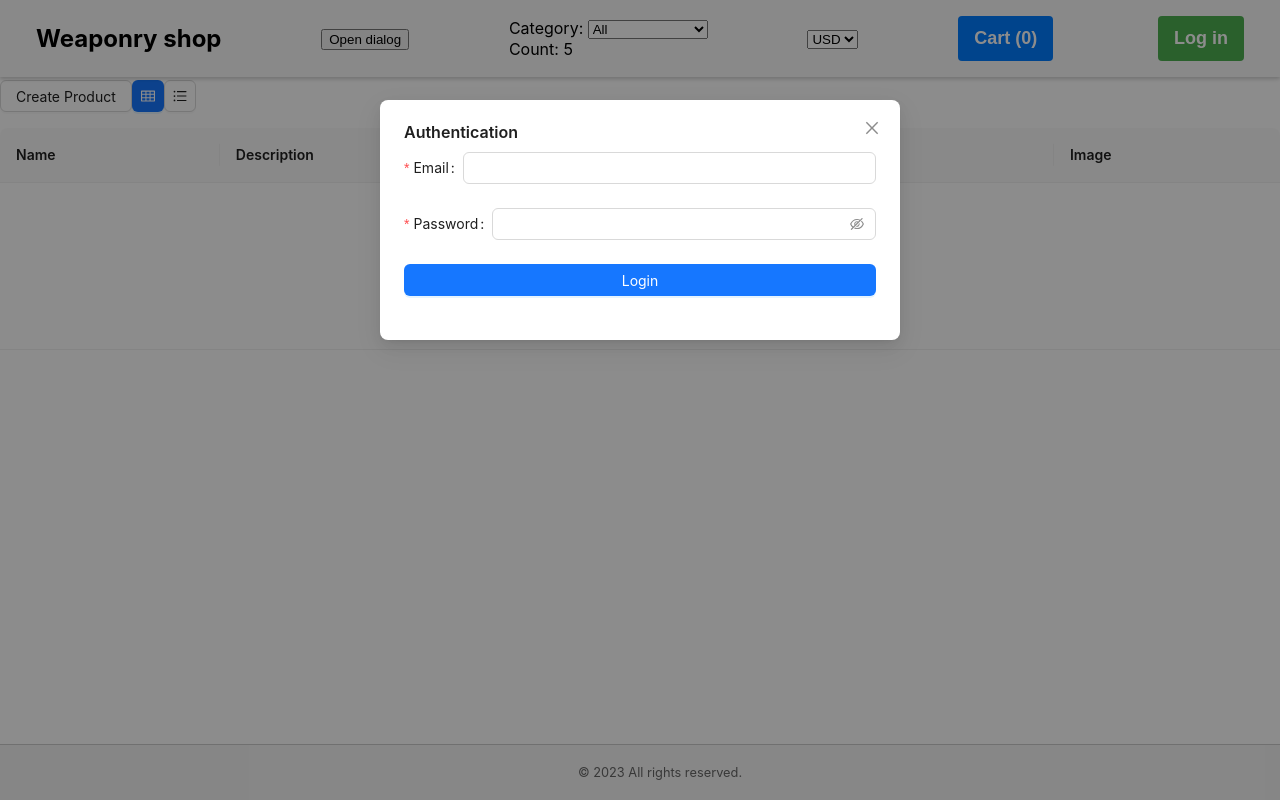
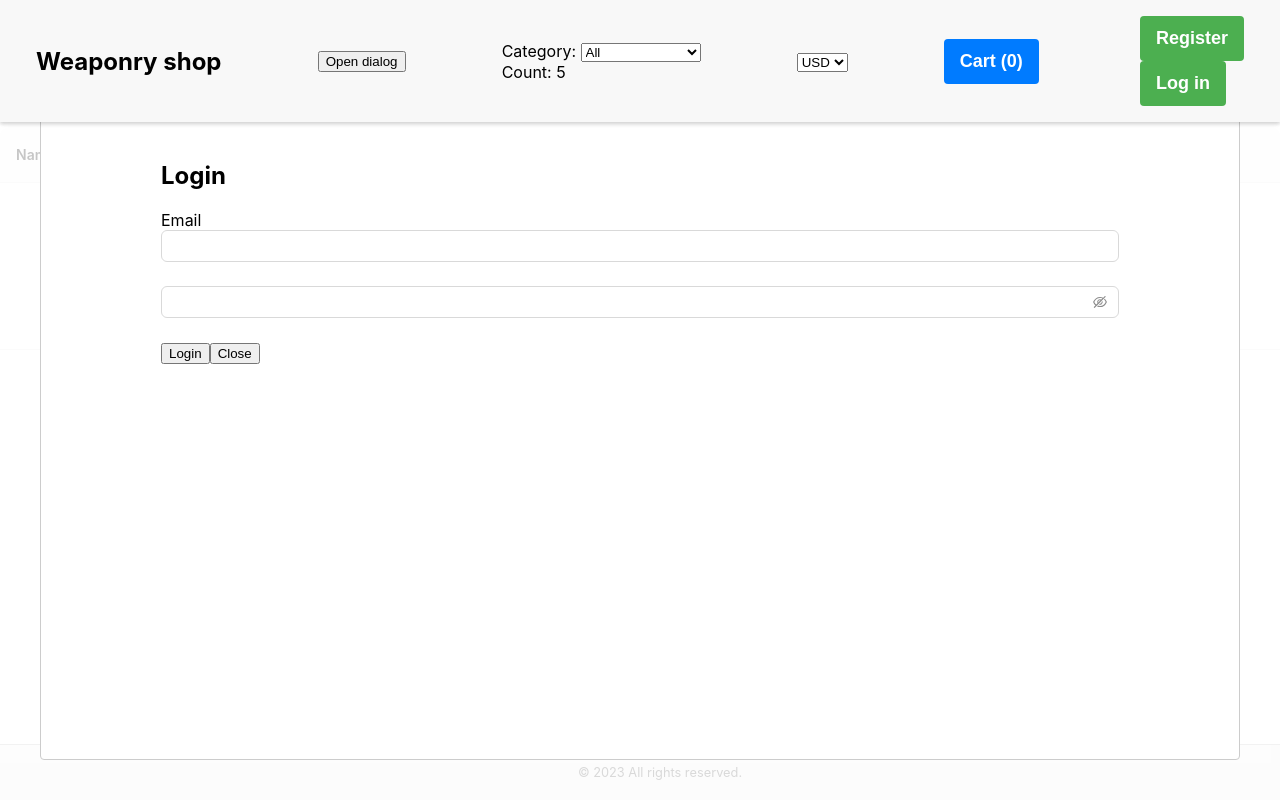
Before and after one commit to YriyQKoty/My-React-App, a React (Create React App) app: page /admin in a window 1280 px wide. Both pictures are taken after a click on the button "Log in". Built offline with nearby package versions, Linux system fonts and the light colour scheme.

Commit message:
Add Lab-8

```diff
--- a/package.json
+++ b/package.json
@@ -7,13 +7,16 @@
     "@testing-library/react": "^13.4.0",
     "@testing-library/user-event": "^13.5.0",
     "antd": "^5.3.1",
+    "formik": "^2.2.9",
     "react": "^18.2.0",
     "react-dom": "^18.2.0",
+    "react-modal": "^3.16.1",
     "react-router-dom": "^6.9.0",
     "react-scripts": "5.0.1",
     "react-transition-group": "^4.4.5",
     "styled-components": "^5.3.9",
-    "web-vitals": "^2.1.4"
+    "web-vitals": "^2.1.4",
+    "yup": "^1.0.2"
   },
   "scripts": {
     "start": "react-scripts start",
--- a/src/admin/AdminPanel.jsx
+++ b/src/admin/AdminPanel.jsx
@@ -1,33 +1,33 @@
 import React, { useState } from 'react';
-import { Upload, Modal, Input, Button, Table, Form, List, Avatar, Select } from 'antd';
+import { Formik, Form, Field } from 'formik';
+import { Input, Form as AntForm, Select, Upload, List, Table, Button } from 'antd';
 import { TableOutlined, UnorderedListOutlined } from '@ant-design/icons';
+import Modal from 'react-modal';
+import * as Yup from "yup";
 
 export default function AdminPanel() {
     const [products, setProducts] = useState([]);
     const [modalVisible, setModalVisible] = useState(false);
     const [viewType, setViewType] = useState('table');
 
-    const [form] = Form.useForm();
+    //const [form] = Form.useForm();
 
-    const handleOk = () => {
-        form
-            .validateFields()
-            .then((values) => {
-                const product = {
-                    name: values.name,
-                    description: values.description,
-                    price: values.price,
-                    category: values.category,
-                    image: values.image
-                };
-                setProducts([...products, product]);
-                form.resetFields();
-                setModalVisible(false);
-            });
+    const validationSchema = {
+        name: Yup.string().required('Please enter product name!'),
+        description: Yup.string().required('Please enter product desc!'),
+        price: Yup.number().required('Please enter product Price!').min(0.1).moreThan(5, "Price should be more than 5"),
       };
 
+      const initialValues = {
+        name: '',
+        description: '',
+        price: '',
+        category: '',
+        imageUrl: '',
+      };
+
+
     const handleCancel = () => {
-        form.resetFields();
         setModalVisible(false);
     };
 
@@ -98,54 +98,76 @@ export default function AdminPanel() {
                 />
             )}
             <Modal
-                title="Create Product"
-                open={modalVisible}
-                onOk={handleOk}
-                onCancel={handleCancel}
+                isOpen={modalVisible} onRequestClose={handleCancel}
             >
-                <Form form={form} layout="vertical">
-                    <Form.Item
-                        label="Name"
-                        name="name"
-                        rules={[{ required: true, message: 'Please enter product name!' }]}
+                <Formik
+                    initialValues={initialValues}
+                    validationSchema={Yup.object(validationSchema)}
+                    onSubmit={(values, { setSubmitting }) => {
+                        setTimeout(() => {
+                            const product = {
+                                name: values.name,
+                                description: values.description,
+                                price: values.price,
+                                category: values.category,
+                                image: values.image
+                            };
+                            setProducts([...products, product]);
+                            setSubmitting(false);
+                            handleCancel()
+                        }, 400);
+                    }}
                 >
-                        <Input />
-                    </Form.Item>
-                    <Form.Item
-                        label="Description"
-                        name="description"
-                        rules={[{ required: true, message: 'Please enter product desc!' }]}
-                    >
-                        <Input />
-                    </Form.Item>
-                    <Form.Item
-                        label="Price"
-                        name="price"
-                        rules={[{ required: true, min: 0.1, message: 'Please enter product Price!' }]}
-                    >
-                        <Input />
-                    </Form.Item>
-                    <Form.Item
-                        label="Category"
-                        name="category"
-                    >
-                        <Select placeholder="Select category">
-                            {categories.map(c => <Select.Option key={c}>{c}</Select.Option>)}
+                    {({ errors, touched }) => (
+                        <Form layout="vertical" style={{ margin: 100 }}>
+                             <h2>Add product</h2>
+                            <Field name="name">
+                                {({ field }) => (
+                                    <AntForm.Item label="Name" validateStatus={errors.name && touched.name ? 'error' : ''} help={errors.name && touched.name ? errors.name : ''}>
+                                        <Input {...field} />
+                                    </AntForm.Item>
+                                )}
+                            </Field>
+                            <Field name="description">
+                                {({ field }) => (
+                                    <AntForm.Item label="Description" validateStatus={errors.description && touched.description ? 'error' : ''} help={errors.description && touched.description ? errors.description : ''}>
+                                        <Input {...field} />
+                                    </AntForm.Item>
+                                )}
+                            </Field>
+                            <Field name="price">
+                                {({ field }) => (
+                                    <AntForm.Item label="Price" validateStatus={errors.price && touched.price ? 'error' : ''} help={errors.price && touched.price ? errors.price : ''}>
+                                        <Input {...field} />
+                                    </AntForm.Item>
+                                )}
+                            </Field>
+                            <Field name="category">
+                                {({ field }) => (
+                                    <AntForm.Item label="Category">
+                                        <Select {...field} placeholder="Select category">
+                                            {categories.map(c => (
+                                                <Select.Option key={c}>{c}</Select.Option>
+                                            ))}
                                         </Select>
-                    </Form.Item>
-                    <Form.Item
-                        label="Image"
-                        name="imageUrl"
-
-                    >
-                        <Upload
-                            name="image"
-                            listType="picture"
-                        >
+                                    </AntForm.Item>
+                                )}
+                            </Field>
+                            <Field name="imageUrl">
+                                {({ field }) => (
+                                    <AntForm.Item label="Image">
+                                        <Upload {...field} name="image" listType="picture">
                                             <Button>Upload Image</Button>
                                         </Upload>
-                    </Form.Item>
+                                    </AntForm.Item>
+                                )}
+                            </Field>
+                            <Button type="primary" htmlType="submit">
+                                Submit
+                            </Button>
                         </Form>
+                    )}
+                </Formik>
             </Modal>
         </div>
     );
--- a/src/components/AuthButton.jsx
+++ b/src/components/AuthButton.jsx
@@ -2,11 +2,14 @@ import { useState } from 'react';
 import { AuthButtonStyled } from './Styles';
 import AuthModal from './AuthModal';
 import { authorize } from '../api/mock';
+import AuthFormik from './AuthFormik';
+import RegisterFormik from './RegisterFormik';
 
 const AuthButton = () => {
 
     const [isAuth, setAuth] = useState(false);
     const [showModal, setShowModal] = useState(false);
+    const [showRegisterModal, setRegisterShowModal] = useState(false);
 
     const handleLoginClick = () => {
         if (isAuth) {
@@ -18,11 +21,13 @@ const AuthButton = () => {
 
     const handleCancel = () => {
       setShowModal(false);
+      setRegisterShowModal(false)
     };
 
     const handleClose = () => {
         setAuth(true);
         setShowModal(false);
+        setRegisterShowModal(false)
     }
 
     const handleAuthorize = async () => {
@@ -31,14 +36,23 @@ const AuthButton = () => {
 
     return (
         <div>
+            <AuthButtonStyled backgroundColor="#4CAF50" hoverColor="#2E8B57" onClick={setRegisterShowModal}>
+                Register
+            </AuthButtonStyled>
             <AuthButtonStyled backgroundColor="#4CAF50" hoverColor="#2E8B57" onClick={handleLoginClick}>
                 {isAuth ? 'Log out' : 'Log in'}
             </AuthButtonStyled>
 
-            <AuthModal visible={showModal}
+            <RegisterFormik isOpen={showRegisterModal} handleClose={handleClose}>
+
+            </RegisterFormik>
+
+            <AuthFormik isOpen={showModal} handleClose={handleClose} OnAuthorize={handleAuthorize} onCancel={handleCancel}></AuthFormik>
+
+            {/* <AuthModal visible={showModal}
             onCancel={handleCancel}
              OnAuthorize={handleAuthorize}
-             OnClose={handleClose} />
+             OnClose={handleClose} /> */}
         </div>
 
     )
--- /dev/null
+++ b/src/components/AuthFormik.jsx
@@ -0,0 +1,68 @@
+import React, { useState } from "react";
+import { Formik, Form, Field, ErrorMessage } from "formik";
+import * as Yup from "yup";
+import Modal from "react-modal";
+import CustomPasswordInput from "./FormPasswordInput";
+import CustomInput from "./FormInput";
+
+
+const LoginSchema = Yup.object().shape({
+    email: Yup.string().email("Invalid email").required("Required"),
+    password: Yup.string() .matches(
+        /^(?=.*[a-z])(?=.*[A-Z])(?=.*[0-9])(?=.*[!@#\$%\^&\*])/,
+        'Password must contain at least one uppercase letter, one lowercase letter, one number, and one special character'
+    )
+    .required('Required')
+});
+
+const AuthFormik = ({ isOpen, handleClose, onCancel, OnAuthorize }) => {
+    const [loginError, setLoginError] = useState("");
+
+    const handleLogin = async (values) => {
+        const { email, password } = values;
+        await OnAuthorize(email, password);
+    };
+
+    return (
+        <Modal isOpen={isOpen} onRequestClose={handleClose}>
+            <Formik
+                initialValues={{ email: "", password: "" }}
+                validationSchema={LoginSchema}
+                onSubmit={(values, actions) => {
+                    handleLogin(values).then(() => {
+                        actions.setSubmitting(false);
+                        handleClose();
+                    }).catch((error) => {
+                        setLoginError(error.message);
+                        actions.setSubmitting(false);
+                    });
+                }}
+            >
+                {({ isSubmitting }) => (
+                    <Form style={{ margin: 100 }}>
+                        <h2>Login</h2>
+                        <div>
+                            <label htmlFor="email">Email</label>
+                            <Field type="email" name="email" component={CustomInput}/>
+                        </div>
+                        <div>
+
+                            <Field type="password" name="password" component={CustomPasswordInput} />
+
+                        </div>
+
+                        {loginError && <div>{loginError}</div>}
+
+                        <button type="submit" disabled={isSubmitting}>
+                            Login
+                        </button>
+                        <button onClick={onCancel}>Close</button>
+                    </Form>
+                )}
+            </Formik>
+
+        </Modal>
+    );
+};
+
+export default AuthFormik;
--- /dev/null
+++ b/src/components/FormInput.jsx
@@ -0,0 +1,19 @@
+import React from 'react';
+import { Form, Input } from 'antd';
+
+const CustomInput = ({ field, form: { touched, errors }, ...props }) => {
+  const error = touched[field.name] && errors[field.name];
+  return (
+    <Form.Item
+      validateStatus={error ? 'error' : ''}
+      help={error}
+    >
+      <Input
+        {...field}
+        {...props}
+      />
+    </Form.Item>
+  );
+};
+
+export default CustomInput;
--- /dev/null
+++ b/src/components/FormPasswordInput.jsx
@@ -0,0 +1,19 @@
+import React from 'react';
+import { Form, Input } from 'antd';
+
+const CustomPasswordInput = ({ field, form: { touched, errors }, ...props }) => {
+  const error = touched[field.name] && errors[field.name];
+  return (
+    <Form.Item
+      validateStatus={error ? 'error' : ''}
+      help={error}
+    >
+      <Input.Password
+        {...field}
+        {...props}
+      />
+    </Form.Item>
+  );
+};
+
+export default CustomPasswordInput;
--- /dev/null
+++ b/src/components/RegisterFormik.jsx
@@ -0,0 +1,79 @@
+import { Formik, Form, Field, ErrorMessage } from 'formik';
+import * as Yup from 'yup';
+import Modal from "react-modal";
+import CustomPasswordInput from "./FormPasswordInput";
+import CustomInput from "./FormInput";
+
+const RegisterFormik = ({isOpen, handleClose}) => {
+
+    const validationSchema = Yup.object().shape({
+        firstName: Yup.string()
+            .min(3, 'Name must be at least 3 characters')
+            .max(40, 'Name must be no more than 40 characters')
+            .required('Required'),
+        lastName: Yup.string()
+            .max(40, 'Last name must be no more than 40 characters')
+            .required('Required'),
+        email: Yup.string()
+            .email('Invalid email address')
+            .required('Required'),
+        password: Yup.string()
+            .matches(
+                /^(?=.*[a-z])(?=.*[A-Z])(?=.*[0-9])(?=.*[!@#\$%\^&\*])/,
+                'Password must contain at least one uppercase letter, one lowercase letter, one number, and one special character'
+            )
+            .required('Required')
+    });
+
+
+    const initialValues = {
+        firstName: '',
+        lastName: '',
+        email: '',
+        password: ''
+    };
+
+
+    const onSubmit = (values) => {
+        handleClose();
+    };
+
+    return (
+        <Modal isOpen={isOpen} onRequestClose={handleClose}>
+            <Formik
+                initialValues={initialValues}
+                validationSchema={validationSchema}
+                onSubmit={onSubmit}
+            >
+                {({ errors, touched }) => (
+                    <Form style={{margin: 100}}>
+                          <h2>Registration</h2>
+                        <div>
+                            <label htmlFor="firstName">First Name</label>
+                            <Field id="firstName" name="firstName" component={CustomInput}/>
+
+                        </div>
+                        <div>
+                            <label htmlFor="lastName">Last Name</label>
+                            <Field id="lastName" name="lastName" component={CustomInput}/>
+
+                        </div>
+                        <div>
+                            <label htmlFor="email">Email</label>
+                            <Field type="email" id="email" name="email" component={CustomInput}/>
+
+                        </div>
+                        <div>
+                            <label htmlFor="password">Password</label>
+                            <Field type="password" id="password" name="password" component={CustomPasswordInput} />
+
+                        </div>
+                        <button type="submit">Register</button>
+                    </Form>
+                )}
+            </Formik>
+        </Modal>
+    );
+};
+
+export default RegisterFormik;
```
Also changed, not shown: 1 other file (tests, documents, lock files or other folders). Lines whose indentation alone changed are shown as unchanged.
